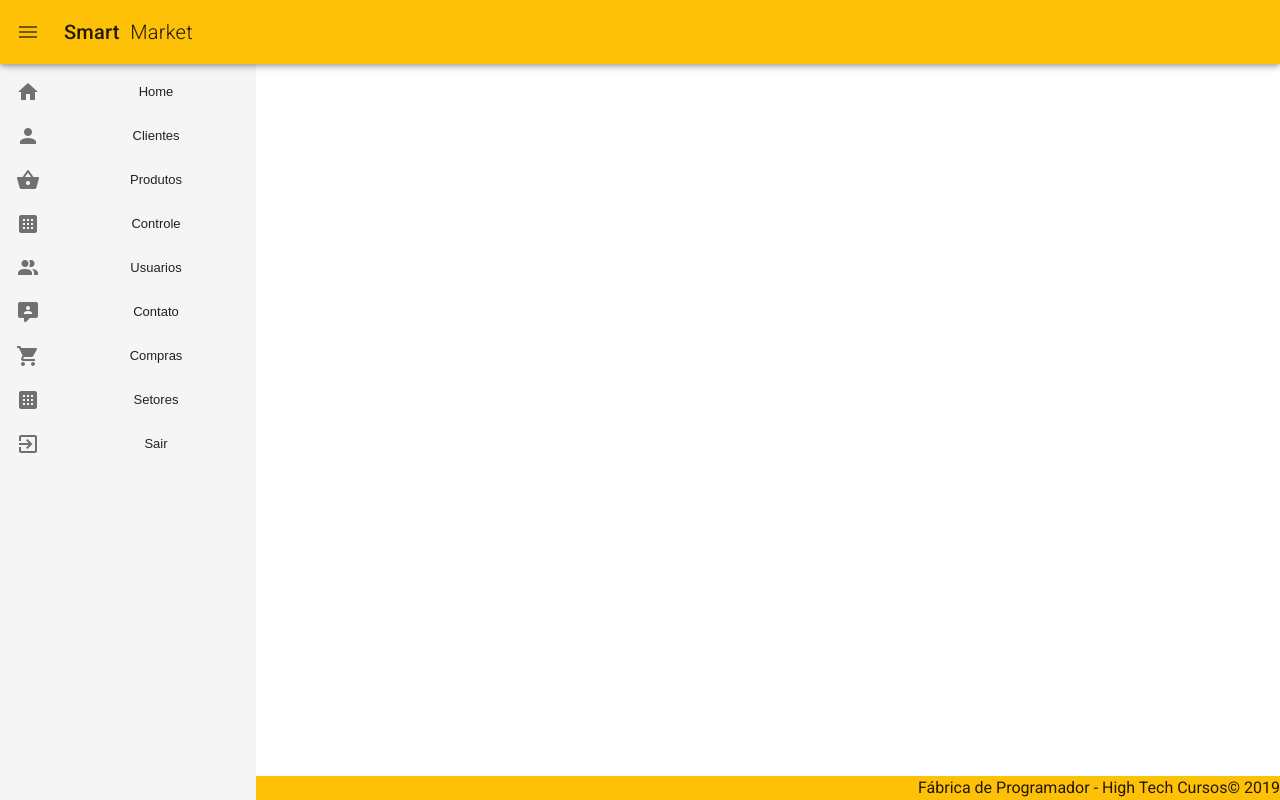
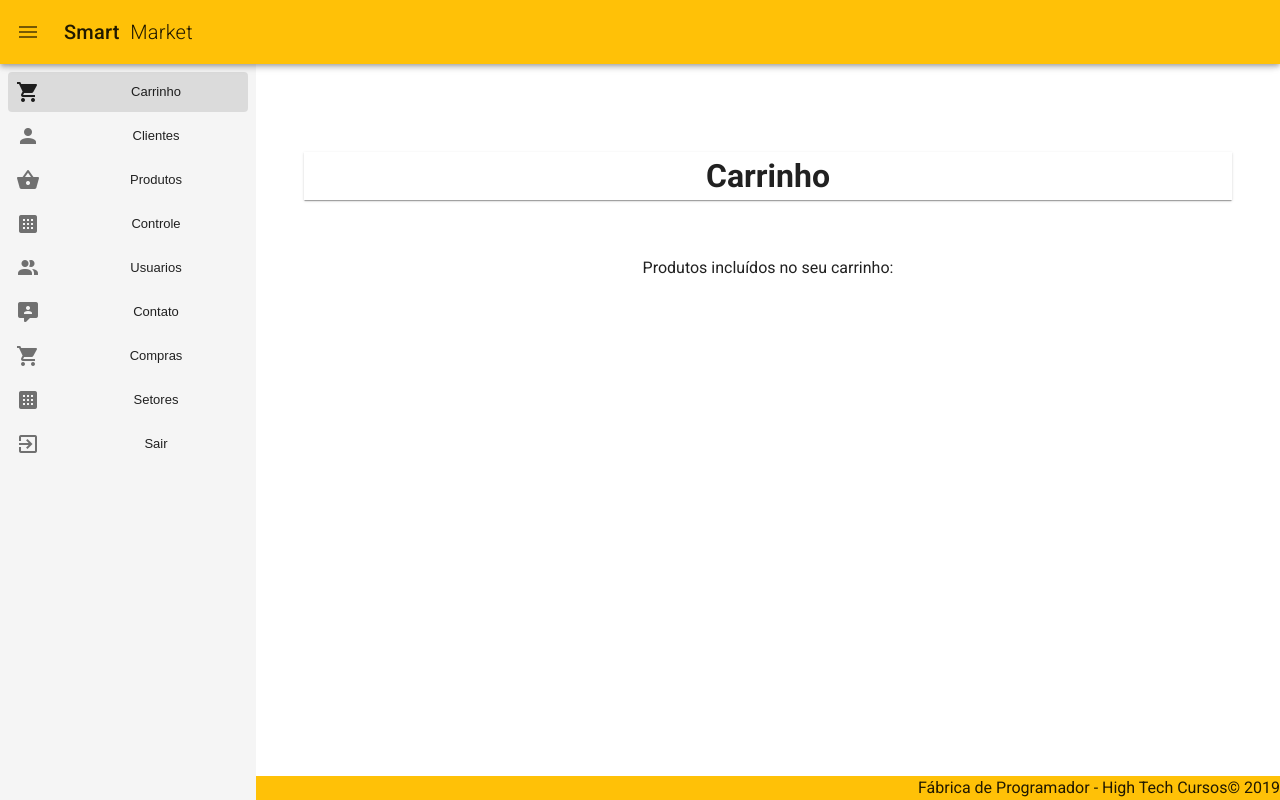
Before and after one commit to fabricadeprogramador/t25-smart-market-app, a Vue app: page /carrinho in a window 1280 px wide. Built offline with nearby package versions, Linux system fonts and the light colour scheme.

Commit message:
alterando carrinho

```diff
--- a/src/App.vue
+++ b/src/App.vue
@@ -46,9 +46,9 @@ export default {
     drawer: null,
     items: [
       {
-        title: "Home",
-        icon: "mdi-home",
-        route: "/home"
+        title: "Carrinho",
+        icon: "mdi-cart",
+        route: "/carrinho"
       },
       {
         title: "Clientes",
--- a/src/router.js
+++ b/src/router.js
@@ -2,14 +2,14 @@ import Vue from 'vue';
 import Router from 'vue-router';
 import Setor from './views/Setor.vue';
 import Contato from './views/Contato.vue';
+import Carrinho from "./views/Carrinho.vue"
 Vue.use(Router);
 
 
 export default new Router({
   mode: 'history',
   base: process.env.BASE_URL,
-    routes: [
-      {
+  routes: [{
       path: '/setores',
       name: 'Setores',
       component: Setor
@@ -18,5 +18,11 @@ export default new Router({
       path: '/contato',
       name: 'Contato',
       component: Contato
-    }]
+    },
+    {
+      path: '/carrinho',
+      name: 'Carrinho',
+      component: Carrinho
+    },
+  ]
 })
--- /dev/null
+++ b/src/views/Carrinho.vue
@@ -0,0 +1,33 @@
+<template>
+  <div>
+    <div class="ma-12 elevation-1">
+      <div class="text-center" color= "info">
+        <h1>Carrinho</h1>
+      </div>
+    </div>
+    <v-list>
+      <v-list-item-title class="text-center">Produtos incluídos no seu carrinho:</v-list-item-title>
+
+      <v-list-item v-for="item in items" :key="item.title" @click>
+        <v-list-item-avatar>
+          <v-img :src="item.avatar"></v-img>
+        </v-list-item-avatar>
+
+        <v-list-item-content>
+          <v-list-item-title v-text="item.title"></v-list-item-title>
+        </v-list-item-content>
+
+        <v-list-item-icon>
+          <v-icon :color="item.active ? 'deep-purple accent-4' : 'grey'">chat_bubble</v-icon>
+        </v-list-item-icon>
+      </v-list-item>
+    </v-list>
+  </div>
+</template>
+
+<script>
+export default {};
+</script>
+
+<style>
+</style>
```
Also changed, not shown: src/router/index.js (+6 -3 lines). Lines whose indentation alone changed are shown as unchanged.
